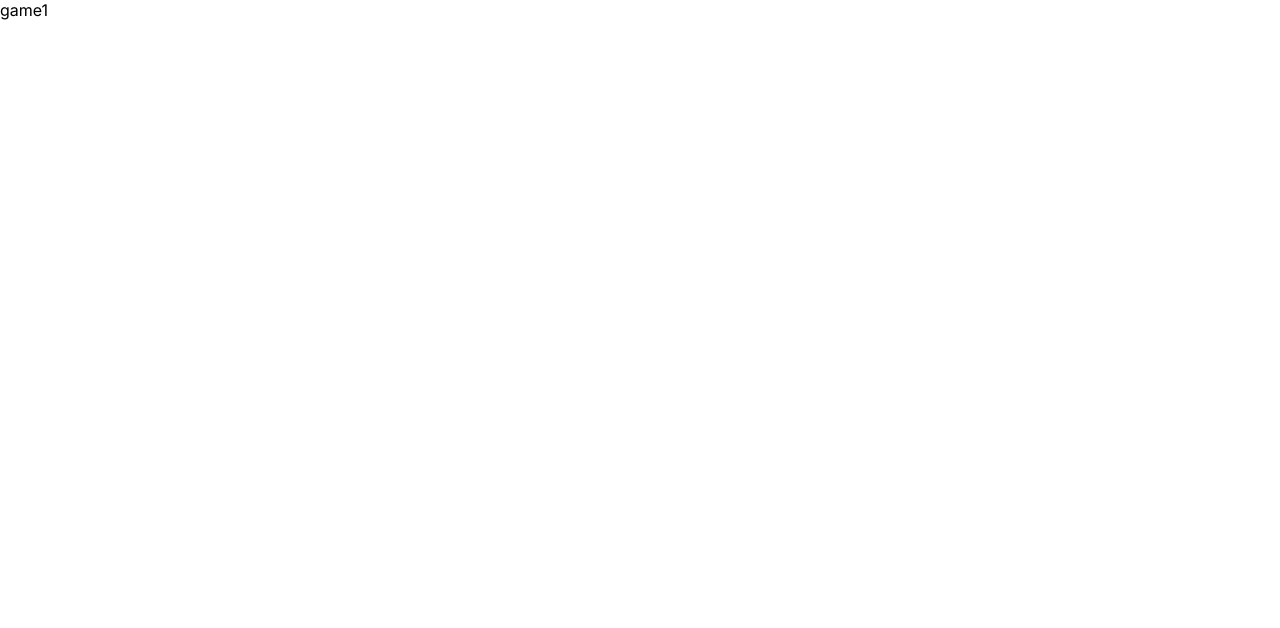
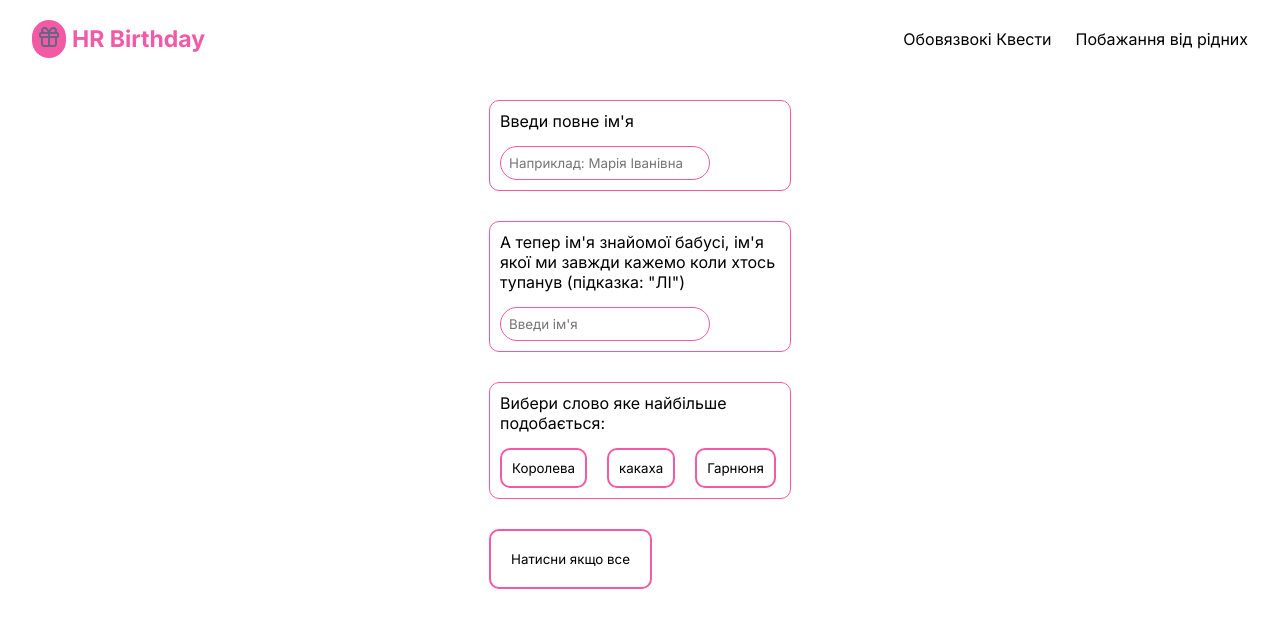
Before and after one commit to HARTEM818/BEST_DAY_FOR_ONE_GOOD_PEOPLE, a React (Vite) app: page /game1 in a window 1280 px wide. Shown: the top 628 px of the page. Built offline with nearby package versions, Linux system fonts and the light colour scheme.

Commit message:
все плоха

```diff
--- a/src/app/App.tsx
+++ b/src/app/App.tsx
@@ -1,19 +1,18 @@
 import "./App.css";
-
+import Layout from "../layout/Layout";
 
 import { Route, Routes } from "react-router-dom";
-import Game1 from "../pages/Game1";
+import Game1 from "../pages/game1/Game1";
 import Home from "../pages/Home";
 export default function App() {
   return (
     <>
-    <Routes>
-      <Route path="/" element={<Home/>}/>
-      <Route path="/game1" element={<Game1/>}/>
-
-    </Routes>
-
-
+      <Routes>
+        <Route element={<Layout />}>
+          <Route path="/" element={<Home />}/>
+          <Route path="/game1" element={<Game1 />} />
+        </Route>
+      </Routes>
     </>
   );
 }
--- a/src/game/Game.css
+++ b/src/game/Game.css
@@ -37,7 +37,13 @@
   align-items: center;
   gap: 28px;
 }
-
+.game__list-item:hover{
+  box-shadow:
+  0px 30px 30px #f25aa6ff,
+  0px 0px 0px #171a1f00;
+  transform: scale(1.1);
+  transition: transform 1s ease;
+}
 .game__list-title {
   font-size: 16px;
   font-weight: 600;
--- a/src/header/Header.tsx
+++ b/src/header/Header.tsx
@@ -3,6 +3,7 @@ import giftIcon from "../img/lucide-Gift-Outlined.svg";
 import giftMenu from "../img/lucide-Menu-Outlined.svg";
 import "./Header.css";
 import { useState } from "react";
+import { Link } from "react-router-dom";
 
 export default function Header() {
   const [isMenu, setMenu] = useState(false);
@@ -11,11 +12,13 @@ export default function Header() {
     <header className="header">
       <Container className="header__wrapper-title">
         <Container className="header__wrapper-img">
+          <Link to="/">
             <img src={giftIcon} alt="" />
+          </Link>
+
         </Container>
         <p className="header__title">HR Birthday</p>
       </Container>
-
 
 
         <img
@@ -25,13 +28,14 @@ export default function Header() {
           className="header__menu-icon"
         />
 
+
       <nav className={`header__nav ${isMenu ? "active" : ""}`}>
         <ul className="header__list">
           <li>
-            <a href="#game">Обовязвокі Квести</a>
+            <a href="/#game">Обовязвокі Квести</a>
           </li>
           <li>
-            <a href="#wish">Побажання від рідних</a>
+            <a href="/#wish">Побажання від рідних</a>
           </li>
         </ul>
       </nav>
--- /dev/null
+++ b/src/layout/Layout.tsx
@@ -0,0 +1,14 @@
+import { Outlet } from "react-router-dom";
+import Header from "../header/Header.tsx";
+
+export default function Layout() {
+  return (
+    <>
+      <Header />
+
+      <main>
+        <Outlet />
+      </main>
+    </>
+  );
+}
--- a/src/pages/Game1.tsx
+++ /dev/null
@@ -1,7 +0,0 @@
-export default function Game1() {
-  return (
-    <>
-      <p>game1</p>
-    </>
-  );
-}
--- /dev/null
+++ b/src/pages/game1/Game1.css
@@ -0,0 +1,40 @@
+.game1-form {
+  margin: 0 auto;
+  margin-top: 100px;
+  max-width: 302px;
+  display: flex;
+  flex-direction: column;
+    gap: 30px;
+}
+
+.game1-form__field {
+  padding: 10px;
+  border: 1px solid #f25aa6ff;
+  border-radius: 10px;
+}
+.game1-form__text {
+  margin-bottom: 15px;
+}
+.game1-form__input {
+  padding: 8px;
+  border-radius: 20px;
+  border: 1px solid #f25aa6ff;
+}
+
+.game1-form__wrapper-button {
+    display: flex;
+    gap: 20px;
+}
+.game1-form__button{
+    padding: 10px;
+    border-radius: 10px;
+    border: 2px solid #f25aa6ff;
+    background-color: transparent;
+}
+.game1-form__submit{
+    padding: 20px;
+    border-radius: 10px;
+    border: 2px solid #f25aa6ff;
+    background-color: transparent;
+    align-self: start;
+}
--- /dev/null
+++ b/src/pages/game1/Game1.tsx
@@ -0,0 +1,121 @@
+import "./game1.css";
+import Container from "../../hoc/Container";
+import { useNavigate } from "react-router-dom";
+import { useState } from "react";
+export default function Game1() {
+  const navigate = useNavigate();
+  const [form, setForm] = useState({
+    fullname: "",
+    grandmaName: "",
+    buttonName: "",
+  });
+  const [isClicked, setClicked] = useState(false);
+  return (
+    <>
+      <form
+        className="game1-form"
+        onSubmit={(e) => {
+          e.preventDefault();
+          navigate("/", { replace: true });
+        }}
+      >
+        <Container className="game1-form__field">
+          <label className="game1-form__label">
+            <p className="game1-form__text">Введи повне ім'я</p>
+            <input
+              value={form.fullname}
+              onChange={(e) => {
+                setForm({
+                  ...form,
+                  fullname: e.target.value,
+                });
+              }}
+              className="game1-form__input"
+              type="text"
+              name="fullname"
+              placeholder="Наприклад: Марія Іванівна"
+              required
+            />
+          </label>
+        </Container>
+
+        <Container className="game1-form__field">
+          <label className="game1-form__label">
+            <p className="game1-form__text">
+              А тепер ім'я знайомої бабусі, ім'я якої ми завжди кажемо коли
+              хтось тупанув (підказка: "ЛІ")
+            </p>
+            <input
+              value={form.grandmaName}
+              onChange={(e) => {
+                setForm({
+                  ...form,
+                  grandmaName: e.target.value,
+                });
+              }}
+              className="game1-form__input"
+              type="text"
+              name="grandmaName"
+              placeholder="Введи ім'я"
+              required
+            />
+          </label>
+        </Container>
+
+        <Container className="game1-form__field">
+          <p className="game1-form__text">
+            Вибери слово яке найбільше подобається:
+          </p>
+          <Container className="game1-form__wrapper-button">
+            <button
+              style={{
+                backgroundColor: isClicked ? "grey" : "",
+              }}
+              onClick={() => {
+                setClicked(true);
+                setForm({
+                  ...form,
+                  buttonName: "Королева",
+                });
+              }}
+              type="button"
+              className="game1-form__button"
+            >
+              Королева
+            </button>
+
+            <button
+              onClick={() => {
+                navigate("/", { replace: true });
+              }}
+              type="button"
+              className="game1-form__button"
+            >
+              какаха
+            </button>
+
+            <button
+              style={{
+                backgroundColor: isClicked ? "grey" : "",
+              }}
+              onClick={() => {
+                setClicked(true);
+                setForm({
+                  ...form,
+                  buttonName: "Гарнюня",
+                });
+              }}
+              type="button"
+              className="game1-form__button"
+            >
+              Гарнюня
+            </button>
+          </Container>
+        </Container>
+        <button type="submit" className="game1-form__submit">
+          Натисни якщо все
+        </button>
+      </form>
+    </>
+  );
+}
```
Lines whose indentation alone changed are shown as unchanged.
